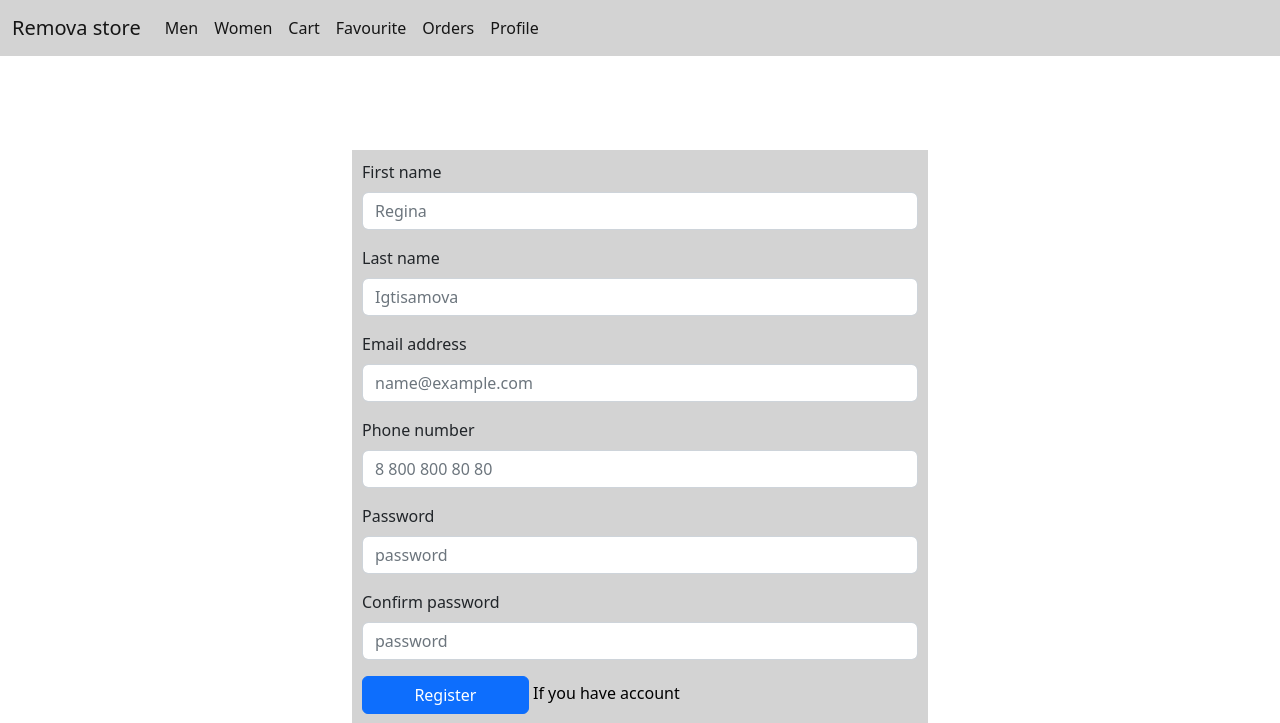
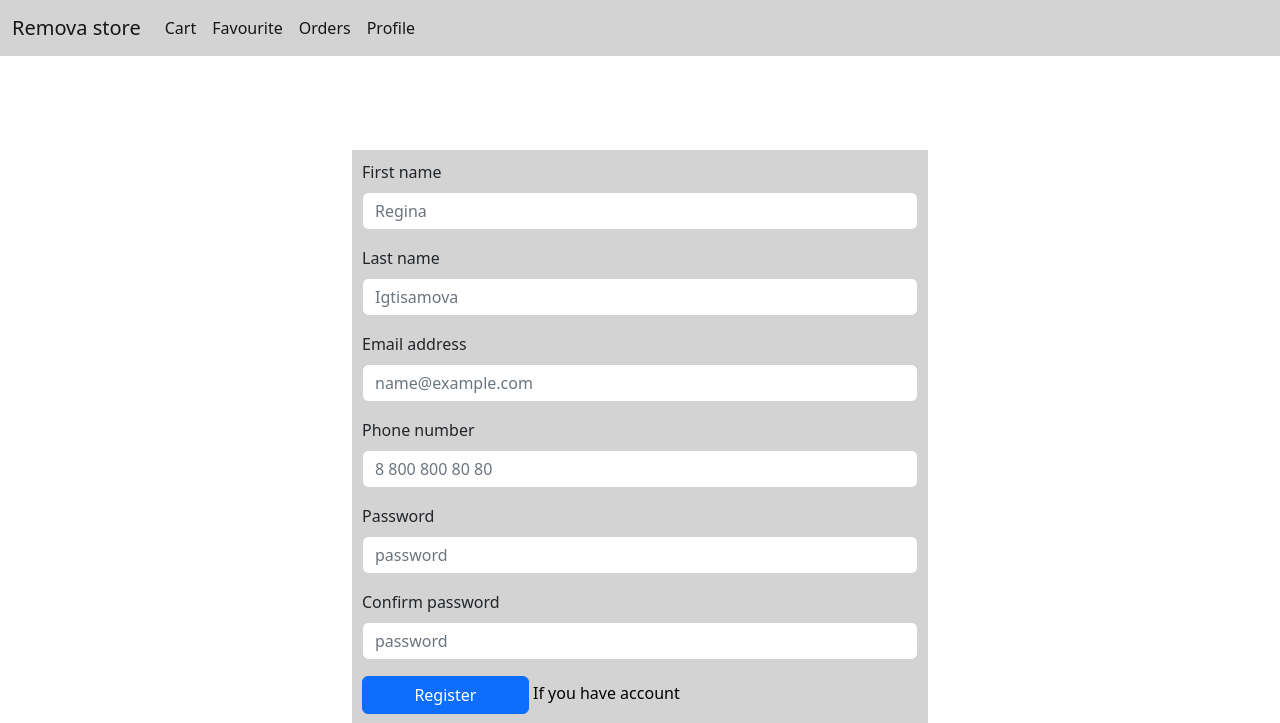
Before and after one commit to MMingazoff/sem-project-regina, a Flask app: a page that uses templates/page_elements/navbar.html in a window 1280 px wide. Shown: the top 723 px of the page. Run offline with Flask 2, Linux system fonts and the light colour scheme.

Commit message:
correct navbar

```diff
--- a/app.py
+++ b/app.py
@@ -278,12 +278,6 @@ def login_page():
     return render_template('login_page.html', **context)
 
 
-@app.route('/gender/<string:gender>')
-def sex_page(gender):
-    context = {
-        'title': gender
-    }
-    return render_template('main_page.html', **context)
 
 
 if __name__ == '__main__':
--- a/templates/page_elements/navbar.html
+++ b/templates/page_elements/navbar.html
@@ -7,12 +7,6 @@
         </button>
         <div class="collapse navbar-collapse" id="navbarNavDropdown">
             <ul class="navbar-nav">
-                <li class="nav-item">
-                    <a class="nav-link active" aria-current="page" href="/gender/Men">Men</a>
-                </li>
-                <li class="nav-item">
-                    <a class="nav-link active" aria-current="page" href="/gender/Woman">Women</a>
-                </li>
                 <li class="nav-item">
                     <a class="nav-link active" aria-current="page" href="/cart">Cart</a>
                 </li>
```
